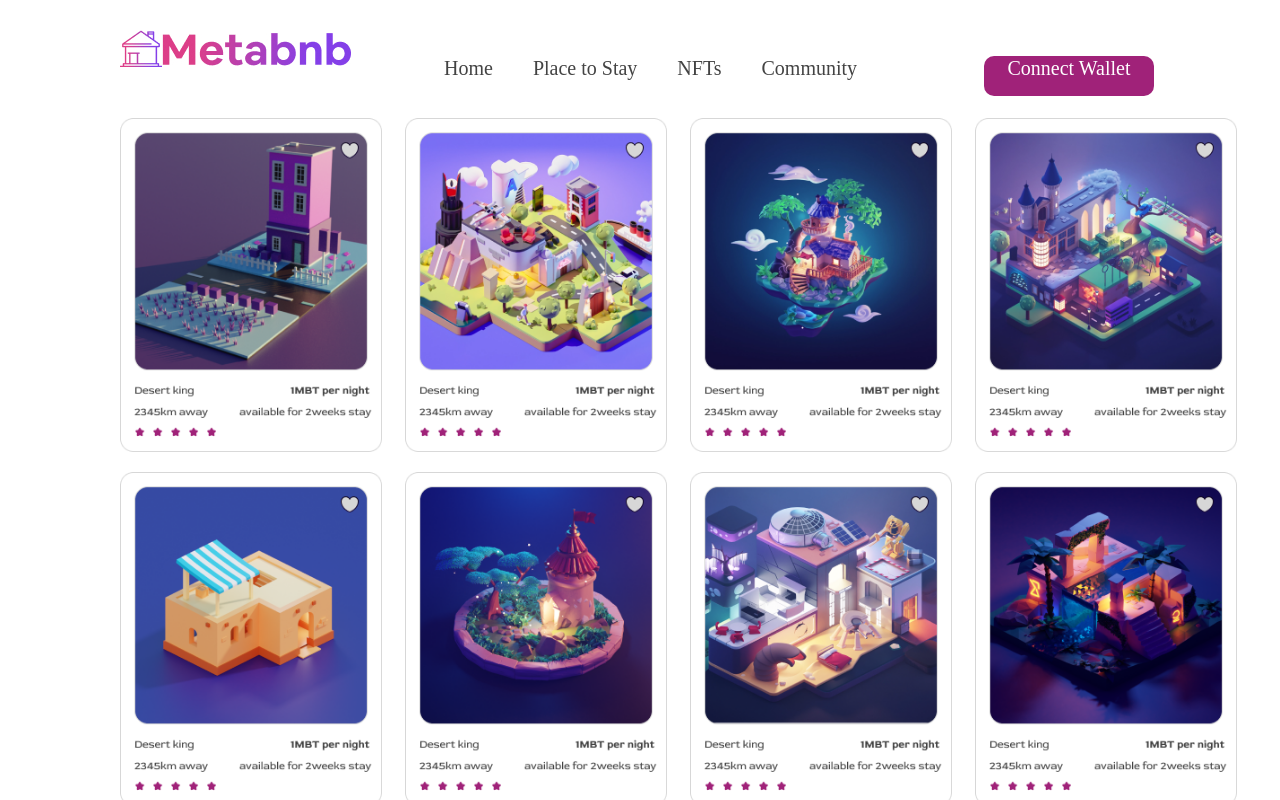
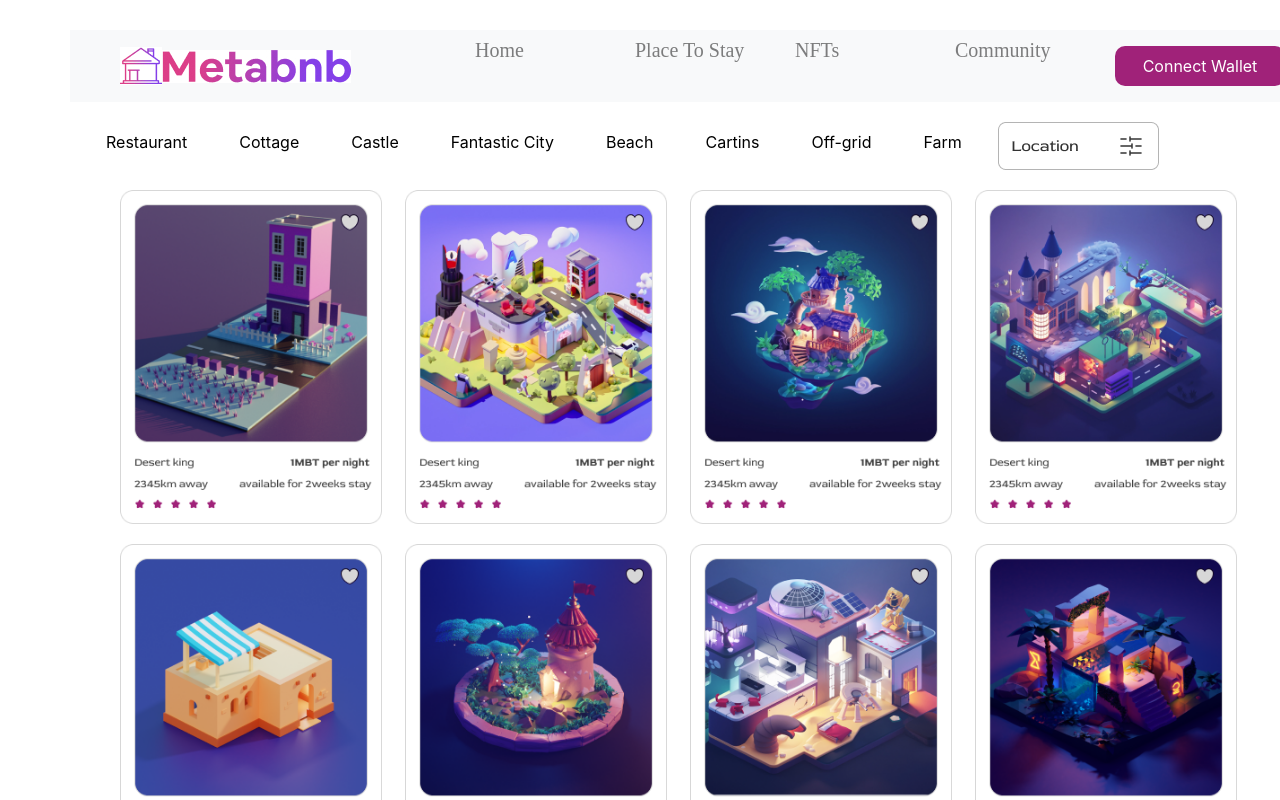
Before and after one commit to Nosa10/metabnb, a React (Create React App) app: page /PlaceToStay in a window 1280 px wide. Shown: the top 800 px of the page. Built offline with nearby package versions, Linux system fonts and the light colour scheme; a web font is replaced by a local one.

Commit message:
feat:Added Modal and Navs to the placeholder

```diff
--- a/src/components/Modal.js
+++ b/src/components/Modal.js
@@ -1,18 +1,16 @@
 import React, { useState } from 'react';
 import Button from 'react-bootstrap/Button';
 import Modal from 'react-bootstrap/Modal';
+import "./Mudal.css"
 
-function ModalExample() {
-  const [show, setShow] = useState(false);
-
-  const handleClose = () => setShow(false);
-  const handleShow = () => setShow(true);
+function ModalExample(props) {
+  const {show, handleClose, handleShow} = props
 
   return (
     <>
-      <Button variant="primary" onClick={handleShow}>
-        Launch static backdrop modal
-      </Button>
+
+      {/* <Link className="button" onClick={handleShow}>Connect Wallet
+                </Link> */}
 
       <Modal
         show={show}
@@ -21,18 +19,27 @@ function ModalExample() {
         keyboard={false}
       >
         <Modal.Header closeButton>
-          <Modal.Title>Modal title</Modal.Title>
+          <Modal.Title>Choose your preferred Wallet</Modal.Title>
         </Modal.Header>
         <Modal.Body>
-          I will not close if you click outside me. Don't even try to press
-          escape key.
+        <p>Choose your preferred Wallet</p>
+        <Button className="input">
+            <img src="assets\images\image 66.png" alt=""/>
+            <p>MetaMask</p>
+            <img src="assets\images\Vector (1).png" alt=""/>
+        </Button><br/>
+        <Button className="input input2">
+            <img src="assets\images\image 69.png" alt=""/>
+            <p>Wallet Connect</p>
+            <img src="assets\images\Vector (1).png" alt=""/>
+        </Button>
         </Modal.Body>
-        <Modal.Footer>
+        {/* <Modal.Footer>
           <Button variant="secondary" onClick={handleClose}>
             Close
           </Button>
           <Button variant="primary">Understood</Button>
-        </Modal.Footer>
+        </Modal.Footer> */}
       </Modal>
     </>
   );
--- a/src/components/Mudal.css
+++ b/src/components/Mudal.css
@@ -1,19 +1,15 @@
+.centr{
+    justify-content: center;
+    align-items: center;
+    border-radius: 16px;
+}
 .center{
-    display: flex;
-    flex-direction: column;
-    align-items: flex-start;
-    padding-left: 20px;
 
-    position: absolute;
     width: 600px;
     height: 326px;
-    left: 420px;
-    top: 247px;
+
 
     /* DTC White */
-
-    background: #FFFFFF;
-    border-radius: 16px;
 }
 .title{
     display: flex;
@@ -63,7 +59,7 @@ align-items: center;
 padding: 12px 20px;
 gap: 135px;
 
-width: 536px;
+width: 450px;
 height: 68px;
 
 /* DTC Light Gray (BG) */
@@ -108,3 +104,6 @@ hr{
 .input2 p{
     width: fit-content;
 }
+.btn{
+    box-shadow: none !important;
+}
--- a/src/components/PlaceToStay.js
+++ b/src/components/PlaceToStay.js
@@ -4,7 +4,17 @@ import {Navbar,Nav,NavLink,NavItem,Col,Container,Row} from'react-bootstrap'
 function PlaceToStay() {
   return (
     <div>
-      <Nav></Nav>
+        <Nav className="me-auto place">
+            <Nav.Link href="#" className='placeLink'>Restaurant</Nav.Link>
+            <Nav.Link href="#" className='placeLink'>Cottage</Nav.Link>
+            <Nav.Link href="#" className='placeLink'>Castle</Nav.Link>
+            <Nav.Link href="#" className='placeLink'>Fantastic City</Nav.Link>
+            <Nav.Link href="#" className='placeLink'>Beach</Nav.Link>
+            <Nav.Link href="#" className='placeLink'>Cartins</Nav.Link>
+            <Nav.Link href="#" className='placeLink'>Off-grid</Nav.Link>
+            <Nav.Link href="#" className='placeLink'>Farm</Nav.Link>
+            <img src='assets\images\Frame 13.png' className='placeImage'/>
+          </Nav>
 
       <Container>
         <Row className='cardFlex'>
--- a/src/components/navbar.js
+++ b/src/components/navbar.js
@@ -3,67 +3,97 @@ import React from 'react';
 import { Component, Components} from 'react';
 import { Routes, Route } from 'react-router-dom';
 import {Link} from 'react-router-dom';
-import {
-    Navbar,
-    NavItem,
-    NavbarToggler,
-    Collapse,
-    NavLink,
-    Nav,
-    NavbarBrand,
-    Button
-} from 'reactstrap';
-import Mudal from "./Mudal";
+import ModalExample from "./Modal";
+import Container from 'react-bootstrap/Container';
+import Nav from 'react-bootstrap/Nav';
+import Navbar from 'react-bootstrap/Navbar';
+import NavDropdown from 'react-bootstrap/NavDropdown';
+import { Button } from "react-bootstrap";
 
 
+// function Navbarr() {
+
+//   return (
+//     // <div className="NavBar">
+//     //     <div className="navbar-container">
+//     //         <Link to='/' className="navbar-logo">
+//     //             <img src='\assets\images\home.jpg'/><img src='\assets\images\Vector.jpg' />
+//     //         </Link>
+//     //     </div>
+//     //     <header>
+//         {/* <Nav className="mr-auto" navbar>
+//             <NavItem className="nav">
+//                 <NavLink href="#">Home</NavLink>
+//             </NavItem>
+//             <NavItem className="nav">
+//                 <NavLink href="#">Place to Stay</NavLink>
+//             </NavItem>
+//             <NavItem className="nav">
+//                 <NavLink href="#">NFTs</NavLink>
+//             </NavItem>
+//             <NavItem className="nav">
+//                 <NavLink href="#">Community</NavLink>
+//             </NavItem>
+//         </Nav> */}
+//         // {/* <div className="container">
+
+//             // <nav>
+//             //     <ul>
+//             //         <li><a href="/">Home</a></li>
+//             //         <li><a href="/PlaceToStay">Place to Stay</a></li>
+//             //         <li><a href="#">NFTs</a></li>
+//             //         <li><a href="#">Community</a></li>
+
+//             //     </ul>
+//                 // {/* <Button className="btn openModalBtn" href='#'>Connect Wallet</Button> */}
+
+//             // </nav>
+
+//         // </div>
+//         // {/* {openModal&&<Mudal closeModal={setOpenModal}/>} */}
+//         // </header> */}
+
+
+
+//         <ModalExample/>
+
+//     // </div>
+//   )
+// }
+
+// export default Navbarr
 function Navbarr() {
+    const [show, setShow] = useState(false);
 
-    const [openModal, setOpenModal] = useState(false)
-  return (
-    <div className="NavBar">
-        <div className="navbar-container">
-            <Link to='/' className="navbar-logo">
-                <img src='\assets\images\home.jpg'/><img src='\assets\images\Vector.jpg' />
-            </Link>
-        </div>
-        <header>
-        {/* <Nav className="mr-auto" navbar>
-            <NavItem className="nav">
-                <NavLink href="#">Home</NavLink>
-            </NavItem>
-            <NavItem className="nav">
-                <NavLink href="#">Place to Stay</NavLink>
-            </NavItem>
-            <NavItem className="nav">
-                <NavLink href="#">NFTs</NavLink>
-            </NavItem>
-            <NavItem className="nav">
-                <NavLink href="#">Community</NavLink>
-            </NavItem>
-        </Nav> */}
-        <div className="container">
+    const handleClose = () => setShow(false);
+    const handleShow = () => setShow(true);
+    return (
+      <Navbar bg="light" expand="lg">
+        <Container>
+          <Navbar.Brand href="/">
+          <img src='\assets\images\home.jpg'/><img src='\assets\images\Vector.jpg' />
+          </Navbar.Brand>
+          <Navbar.Toggle aria-controls="basic-navbar-nav" />
+          <Navbar.Collapse id="basic-navbar-nav">
+            <Nav className="me-auto">
+              <Nav.Link href="/" className="header li">Home</Nav.Link>
+              <Nav.Link href="/PlaceToStay" className="header li">Place To Stay</Nav.Link>
+              <Nav.Link href="#" className="header li">NFTs</Nav.Link>
+              <Nav.Link href="#" className="header li">Community</Nav.Link>
+              <Nav.Link>
+                    <Button variant='white' className='button' onClick={() => handleShow()}>
+                        Connect Wallet
+                   </Button>
+              </Nav.Link>
 
-            <nav>
-                <ul>
-                    <li><a href="/">Home</a></li>
-                    <li><a href="/PlaceToStay">Place to Stay</a></li>
-                    <li><a href="#">NFTs</a></li>
-                    <li><a href="#">Community</a></li>
+            </Nav>
+          </Navbar.Collapse>
+        </Container>
 
-                </ul>
-                {/* <Button className="btn openModalBtn" href='#'>Connect Wallet</Button> */}
-                <Link className="button openModalBtn" onClick={()=> {
-                    setOpenModal(true)
-                }}>Connect Wallet
-                </Link>
-            </nav>
+        <ModalExample show={show} handleClose={handleClose} handleShow={handleShow}/>
+      </Navbar>
 
-        </div>
-        {openModal&&<Mudal closeModal={setOpenModal}/>}
-        </header>
+    );
+  }
 
-    </div>
-  )
-}
-
-export default Navbarr
+  export default Navbarr;
--- a/src/index.css
+++ b/src/index.css
@@ -7,14 +7,29 @@ body{
   width: 100%;
   max-width: 1250px;
 }
+.place{
+  margin: 20px;
+  padding-right: 20px;
+  margin-right: 10px;
+}
+.placeLink{
+  color: black;
+  margin-right: 20px;
+  display: flex;
+  justify-content: space-around;
+}
+.placeImage{
+  width: 161px;
+  height: 48px;
+}
 .NavBar{
   margin-left: 50px;
   margin-bottom: 50px;
 }
-header a{
+.header{
   text-decoration: none;
 
-  width: 57px;
+  width: 150px;
   height: 25px;
   font-family: 'Red Rose';
   font-style: normal;
@@ -27,6 +42,11 @@ header a{
   /* text black */
 
   color: #434343;
+  margin-right: 10px;
+  display: block;
+  float: left;
+  display: inline;
+  padding: right 10px; ;
 
 
 }
@@ -35,17 +55,18 @@ header nav {
   left: 30%;
   top: 7%;
 }
-header li{
+
+.li{
   float: left;
   display: inline;
   padding: 0 20px 0 ;
 }
 .button{
-  position: absolute;
+  /* position: absolute;
   left: 600px;
-  right: 0%;
-  top: 0%;
-  bottom: 0%;
+  right: 0;
+  top: 0;
+  bottom: 0%; */
 
   /* MAJOR */
 
@@ -56,6 +77,13 @@ header li{
   color: white;
   align-items: center;
   text-align: center;
+}
+.navbar-nav {
+  display: flex;
+  flex-direction: column;
+  padding-left: 100px;
+  margin-bottom: 0;
+  list-style: none;
 }
 #container{
   margin-top: 70px;
```
